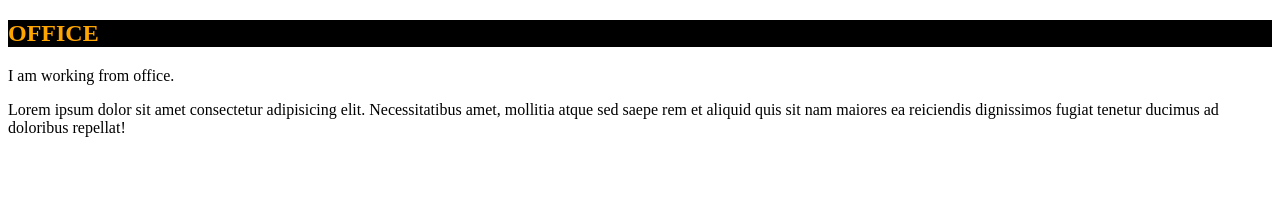
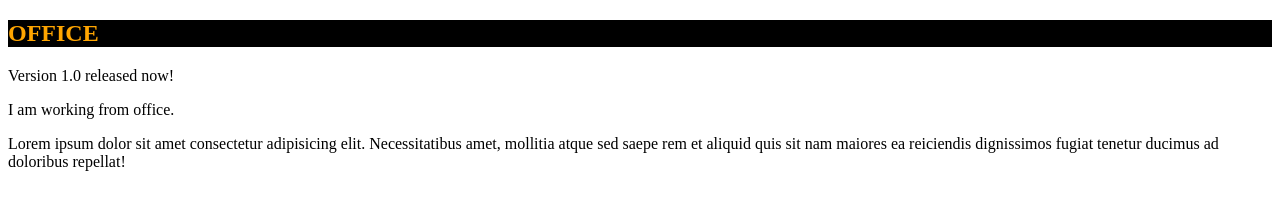
Before and after one commit to Zayar397/zayar-git-test4, a plain HTML site: page index.html in a window 1280 px wide. Drawn offline with Linux system fonts and the light colour scheme.

Commit message:
version 1.0

```diff
--- a/index.html
+++ b/index.html
@@ -8,6 +8,7 @@
 </head>
 <body>
     <h2 style="color: orange;">OFFICE</h2>
+    <span>Version 1.0 released now!</span>
     <p>I am working from office.</p>
     <p>Lorem ipsum dolor sit amet consectetur adipisicing elit. Necessitatibus amet, mollitia atque sed saepe rem et aliquid quis sit nam maiores ea reiciendis dignissimos fugiat tenetur ducimus ad doloribus repellat!</p>
 </body>
```
